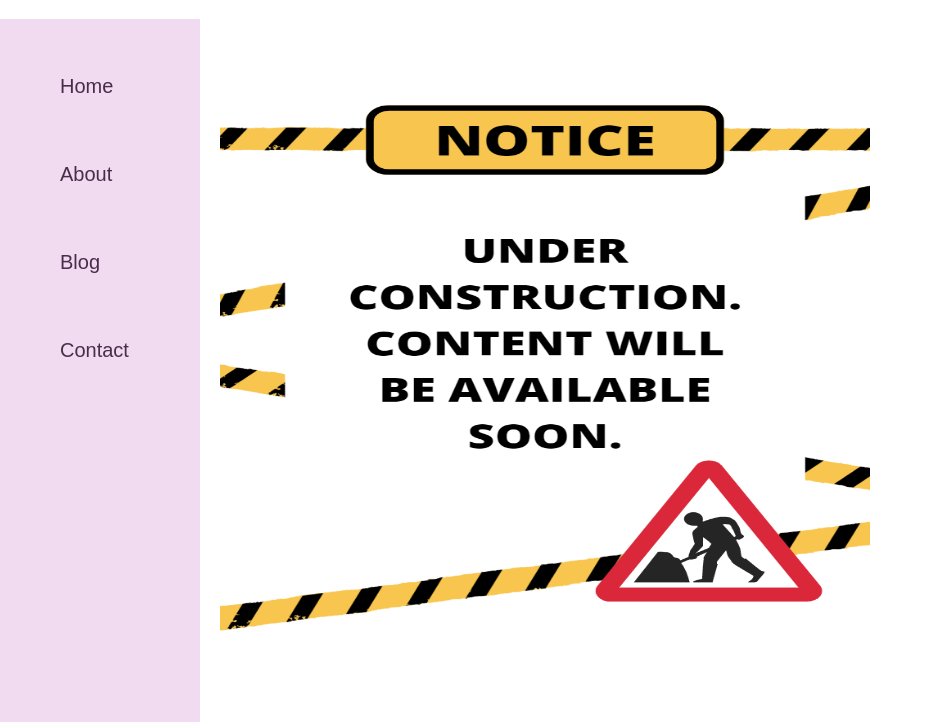
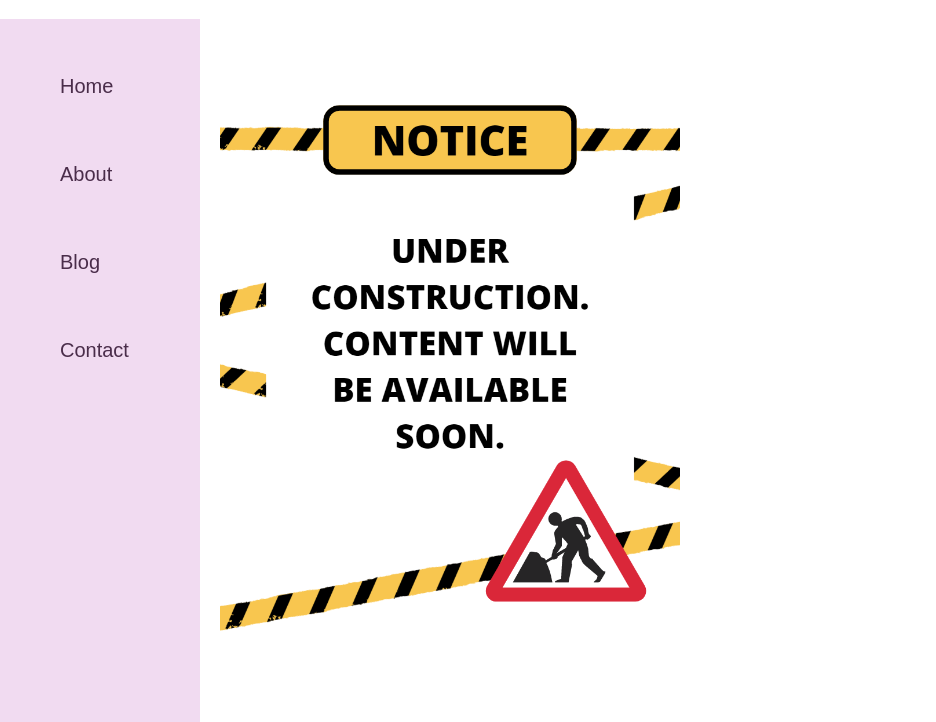
Before and after one commit to tspears11/tspears11.github.io, a plain HTML site: page static/about.html in a window 1280 px wide. Shown: the part 61-783 px from the top of the page, without its empty margins (0-936 px from the left). Drawn offline with Linux system fonts and the light colour scheme; a web font is replaced by a local one.

Commit message:
commit changes

```diff
--- a/css/style.css
+++ b/css/style.css
@@ -56,7 +56,7 @@
 }
 
 .under-construction {
-    width: 650px;
+    /* width: 650px; */
     height: 650px;
 }
 
```
